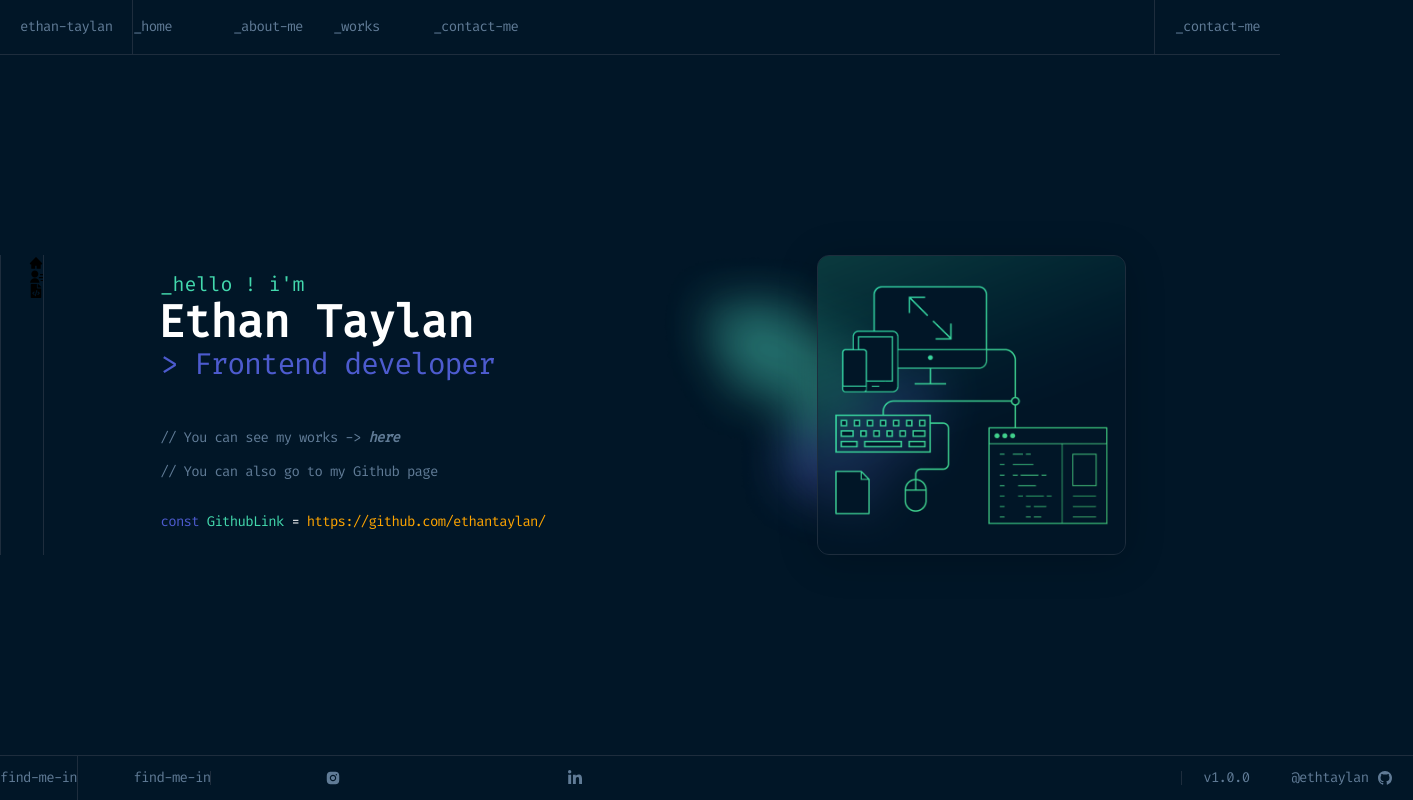
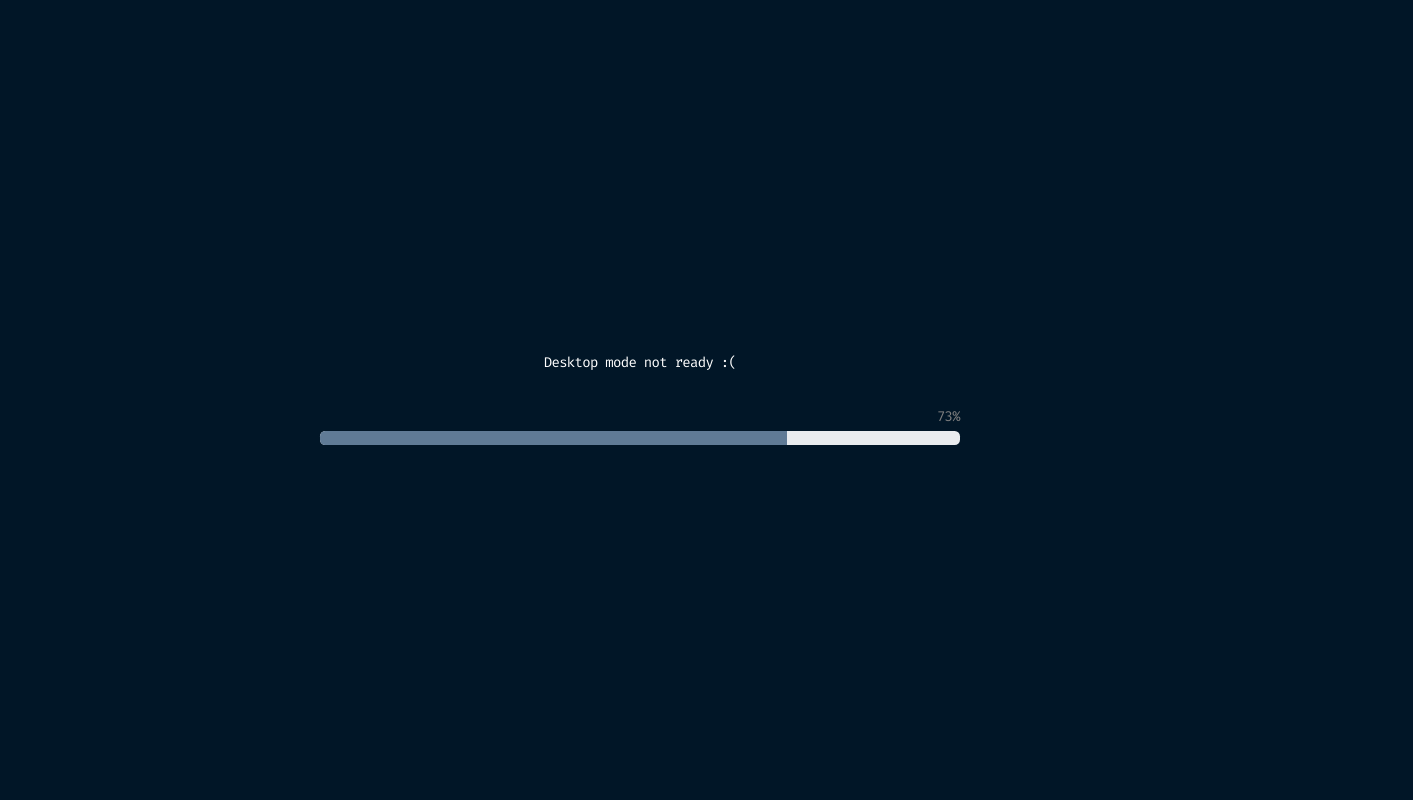
Before and after one commit to ethantaylan/ethan-taylan-portfolio, a React (Vite) app: page / in a window 1280 px wide. Shown: the whole page, 1413 px wide, since content can reach past the window. Built offline with nearby package versions, Linux system fonts and the light colour scheme.

Commit message:
added desktop not ready component

```diff
--- a/src/App.tsx
+++ b/src/App.tsx
@@ -1,9 +1,18 @@
 // import Home from './packages/Home/Home';
 import 'bootstrap/dist/css/bootstrap.css';
+import React from 'react';
+import DesktopNotReady from './components/DesktopNotReady/DesktopNotReady';
+import useMediaQuery from './hooks/useMediaQuery';
 import AppLayout from './packages/AppLayout';
 
 function App() {
-	return <AppLayout />;
+	const matches = useMediaQuery('(min-width: 768px)');
+
+	return (
+		<React.Fragment>
+			{matches ? <DesktopNotReady /> : <AppLayout />}
+		</React.Fragment>
+	);
 }
 
 export default App;
--- /dev/null
+++ b/src/components/DesktopNotReady/DesktopNotReady.tsx
@@ -0,0 +1,23 @@
+import React from 'react';
+import './desktop-not-ready.scss';
+import useMediaQuery from '../../hooks/useMediaQuery';
+import { ProgressBar } from 'react-bootstrap';
+type Props = {};
+
+const DesktopNotReady = (props: Props) => {
+	const matches = useMediaQuery('(min-width: 768px)');
+
+	return (
+		<div className={matches ? 'd-block' : 'd-none'}>
+			<div className='d-flex justify-content-center flex-column align-items-center container-full-page'>
+				<h1 style={{ color: 'white', marginBottom: '40px' }}>Desktop mode not ready :(</h1>
+				<div className='w-50'>
+				<h6 style={{textAlign:'end', color: 'gray' }}>73%</h6>
+					<ProgressBar now={73} />
+				</div>
+			</div>
+		</div>
+	);
+};
+
+export default DesktopNotReady;
--- /dev/null
+++ b/src/components/DesktopNotReady/desktop-not-ready.scss
@@ -0,0 +1,13 @@
+@use '../../styles/scss/styles.scss' as m;
+@media screen and (min-width: 768px) {
+    .container-full-page {
+        position: absolute;
+        height: 100%;
+        width: 100%;
+        background-color: m.$appBg;
+        z-index: 999;
+    }
+    .progress-bar {
+        background-color: m.$primary;
+    }
+}
```
